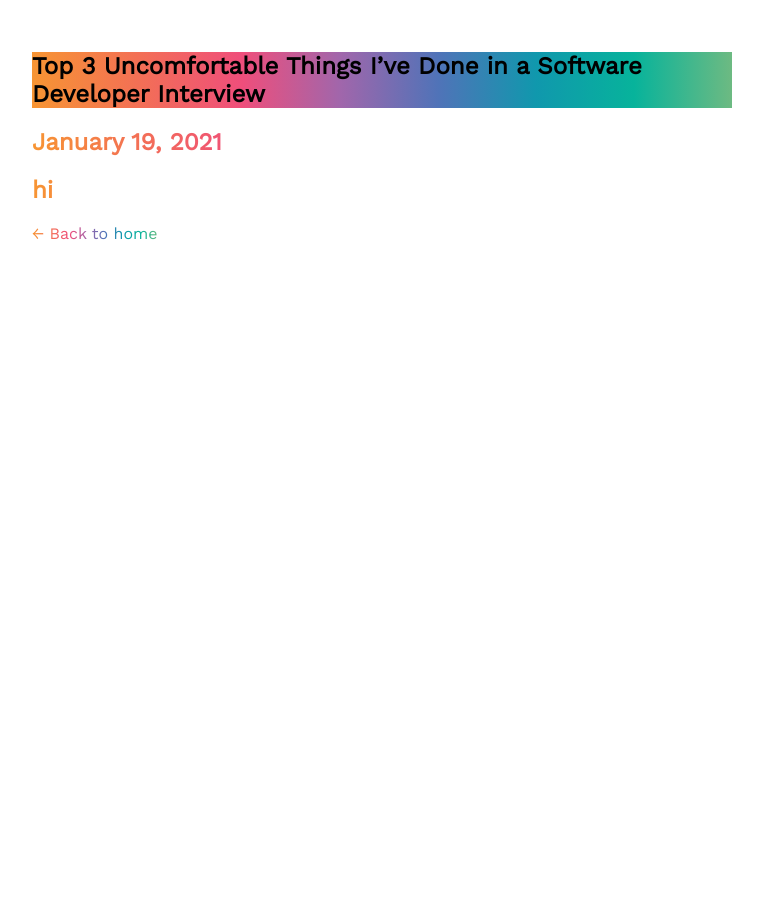
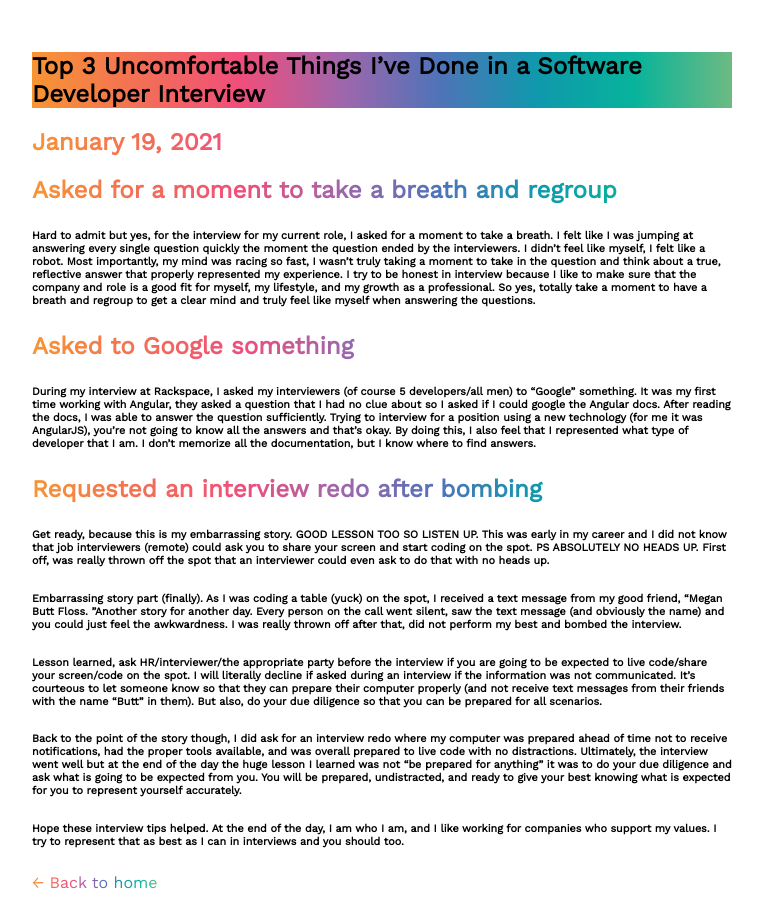
Before and after one commit to catherine-siller/catherine-siller-website, a Gatsby site: page /intentional-work-from-home-space in a window 1280 px wide. Shown: the whole page, without its empty margins (258-1021 px from the left). Before the commit the page ends 800 px from the top, so only its background shows below. Built offline with nearby package versions, Linux system fonts and the light colour scheme; Gatsby itself is replaced by a stand-in of ours.

Commit message:
Update Blog “top-3-uncomfortable-things-i’ve-done-in-a-software-developer-interview”

```diff
--- a/blog/top-3-uncomfortable-things-i’ve-done-in-a-software-developer-interview.md
+++ b/blog/top-3-uncomfortable-things-i’ve-done-in-a-software-developer-interview.md
@@ -3,4 +3,22 @@ path: top-3-uncomfortable-things-ive-done-during-a-interview-as-a-software-devel
 date: 2021-01-19T02:17:09.088Z
 title: Top 3 Uncomfortable Things I’ve Done in a Software Developer Interview
 ---
-## hi
+## Asked for a moment to take a breath and regroup
+
+###### Hard to admit but yes, for the interview for my current role, I asked for a moment to take a breath. I felt like I was jumping at answering every single question quickly the moment the question ended by the interviewers. I didn’t feel like myself, I felt like a robot. Most importantly, my mind was racing so fast, I wasn’t truly taking a moment to take in the question and think about a true, reflective answer that properly represented my experience. I try to be honest in interview because I like to make sure that the company and role is a good fit for myself, my lifestyle, and my growth as a professional. So yes, totally take a moment to have a breath and regroup to get a clear mind and truly feel like myself when answering the questions.
+
+## Asked to Google something
+
+###### During my interview at Rackspace, I asked my interviewers (of course 5 developers/all men) to “Google” something. It was my first time working with Angular, they asked a question that I had no clue about so I asked if I could google the Angular docs. After reading the docs, I was able to answer the question sufficiently. Trying to interview for a position using a new technology (for me it was AngularJS), you’re not going to know all the answers and that’s okay. By doing this, I also feel that I represented what type of developer that I am. I don’t memorize all the documentation, but I know where to find answers.
+
+## Requested an interview redo after bombing
+
+###### Get ready, because this is my embarrassing story. GOOD LESSON TOO SO LISTEN UP. This was early in my career and I did not know that job interviewers (remote) could ask you to share your screen and start coding on the spot. PS ABSOLUTELY NO HEADS UP. First off, was really thrown off the spot that an interviewer could even ask to do that with no heads up.
+
+###### Embarrassing story part (finally). As I was coding a table (yuck) on the spot, I received a text message from my good friend, “Megan Butt Floss. ”Another story for another day. Every person on the call went silent, saw the text message (and obviously the name) and you could just feel the awkwardness. I was really thrown off after that, did not perform my best and bombed the interview.
+
+###### Lesson learned, ask HR/interviewer/the appropriate party before the interview if you are going to be expected to live code/share your screen/code on the spot. I will literally decline if asked during an interview if the information was not communicated. It’s courteous to let someone know so that they can prepare their computer properly (and not receive text messages from their friends with the name “Butt” in them). But also, do your due diligence so that you can be prepared for all scenarios.
+
+###### Back to the point of the story though, I did ask for an interview redo where my computer was prepared ahead of time not to receive notifications, had the proper tools available, and was overall prepared to live code with no distractions. Ultimately, the interview went well but at the end of the day the huge lesson I learned was not “be prepared for anything” it was to do your due diligence and ask what is going to be expected from you. You will be prepared, undistracted, and ready to give your best knowing what is expected for you to represent yourself accurately.
+
+###### Hope these interview tips helped. At the end of the day, I am who I am, and I like working for companies who support my values. I try to represent that as best as I can in interviews and you should too.
```
